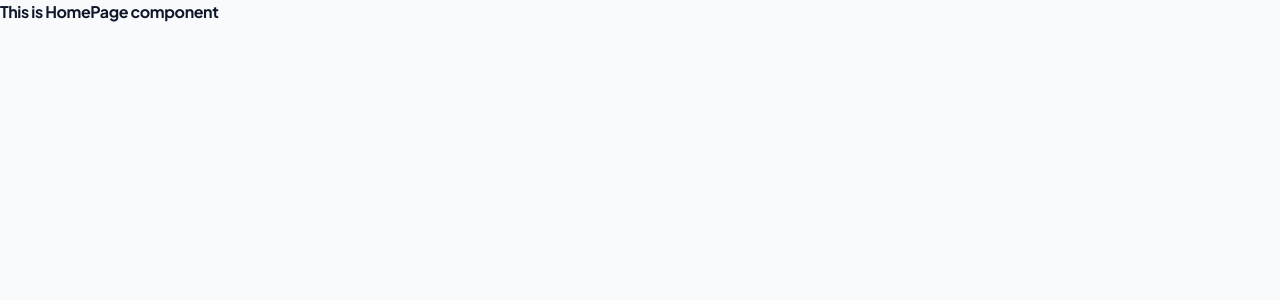
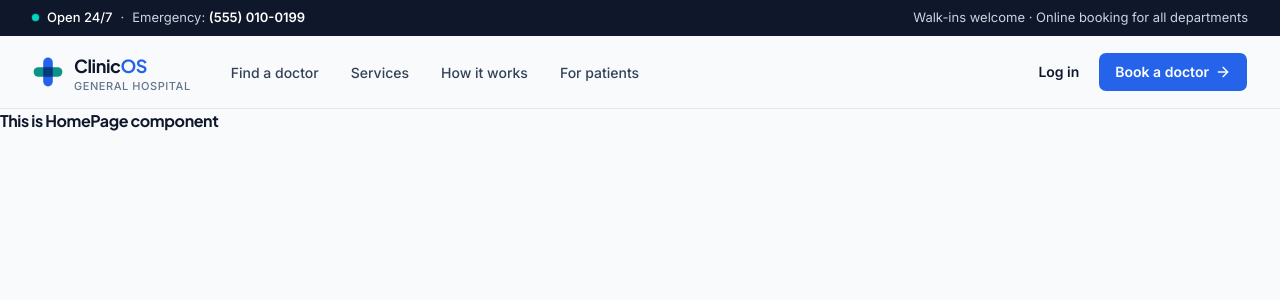
Before and after one commit to arifucoder/clinicos, a Next.js app in the folder apps/web/: page / in a window 1280 px wide. Shown: the top 300 px of the page. Built offline with nearby package versions, Linux system fonts and the light colour scheme.

Commit message:
feat(web): add public navbar to public layout

```diff
--- a/apps/web/src/app/(public)/layout.tsx
+++ b/apps/web/src/app/(public)/layout.tsx
@@ -1,6 +1,11 @@
+import { Navbar } from "@/components/shared/Navbar/Navbar";
+import { TopStrip } from "@/components/shared/Navbar/TopStrip";
+
 export default function PublicLayout({ children }: LayoutProps<"/">) {
 	return (
 		<>
+			<TopStrip />
+			<Navbar />
 			<main className="flex-1">{children}</main>
 		</>
 	);
--- /dev/null
+++ b/apps/web/src/components/shared/Navbar/Navbar.tsx
@@ -0,0 +1,42 @@
+import { Logo } from "@/components/shared/Logo";
+import { Button } from "@/components/ui/button";
+import { publicNavItems } from "@/lib/publicNavItems";
+import { ArrowRight } from "lucide-react";
+import Link from "next/link";
+import { Suspense } from "react";
+import { MobileNav } from "./MobileNav";
+import { NavbarAuth, NavbarAuthSkeleton } from "./NavbarAuth";
+import { NavLinks } from "./NavLinks";
+
+export function Navbar() {
+	return (
+		<header className="sticky top-0 z-40 border-b border-border bg-background/90 backdrop-blur supports-backdrop-filter:bg-background/75">
+			<div className="mx-auto flex h-16 w-full max-w-7xl items-center gap-2 px-5 md:h-18 md:gap-10 md:px-8">
+				<Logo className="flex-1 md:flex-none" />
+
+				<nav aria-label="Main" className="hidden flex-1 md:block">
+					<NavLinks items={publicNavItems} />
+				</nav>
+
+				<div className="flex items-center gap-2">
+					<Suspense fallback={<NavbarAuthSkeleton />}>
+						<NavbarAuth />
+					</Suspense>
+
+					<Button
+						render={<Link href="/doctors" />}
+						nativeButton={false}
+						size="lg"
+						className="h-9 px-3 font-semibold md:h-10 md:px-4"
+					>
+						<span className="md:hidden">Book</span>
+						<span className="hidden md:inline">Book a doctor</span>
+						<ArrowRight className="hidden md:block" />
+					</Button>
+
+					<MobileNav />
+				</div>
+			</div>
+		</header>
+	);
+}
```
